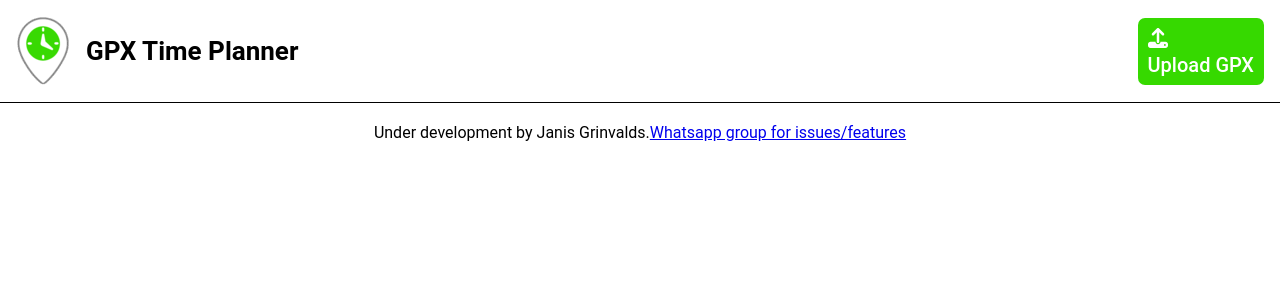
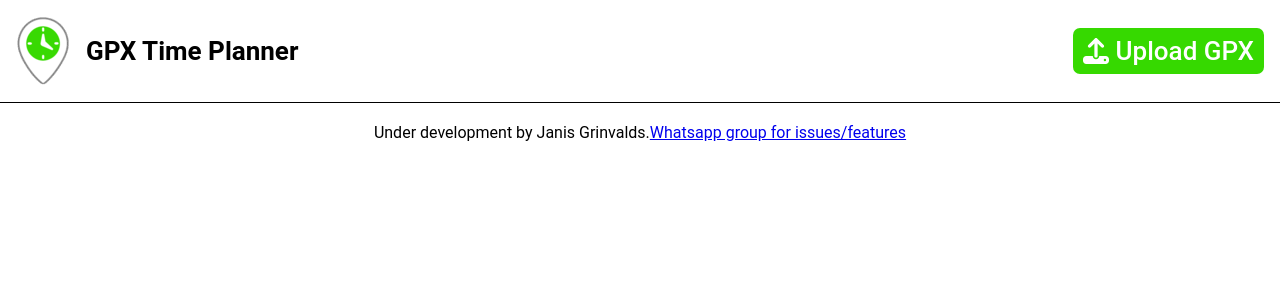
Before and after one commit to grinvaldsjanis/route-time-planner, a React (Create React App) app: page / in a window 1280 px wide. Shown: the top 300 px of the page. Built offline with nearby package versions, Linux system fonts and the light colour scheme.

Commit message:
upload file fixed

```diff
--- a/src/components/FileUploader/FileUploader.css
+++ b/src/components/FileUploader/FileUploader.css
@@ -1,10 +1,11 @@
 .file-uploader {
   display: flex;
-  flex-direction: column;
+  flex-direction: row;
   gap: 10px;
   align-items: center;
-  font-size: 16px;
+
   justify-content: flex-end;
+  flex-wrap: nowrap;
   /* background-color: rgb(207, 207, 207); */
 }
 
@@ -18,7 +19,8 @@
 }
 
 .inputfile + label {
-  font-size: 1.25em;
+  flex-direction: row;
+  font-size: 1em;
   font-weight: 700;
   color: white;
   padding: 10px;
--- a/src/components/WaypointList/TimeSelector/TimeSelector.css
+++ b/src/components/WaypointList/TimeSelector/TimeSelector.css
@@ -4,15 +4,16 @@
 }
 
 #time_wrapper {
-    display: flex;
-    flex-direction: column;
-    align-items: center;
-    gap: 0.6rem;
+  display: flex;
+  flex-direction: column;
+  align-items: center;
+  gap: 0.6rem;
   width: fit-content;
   margin-right: 30px;
   position: relative;
   top: 10px;
-  font-size: 1.4rem;;
+  font-size: 1.4rem;
+  text-align: center;
 }
 
 #time_input {
@@ -31,7 +32,6 @@ input {
   text-align: center;
   color: #132c14;
   background: none;
-
 }
 
 label {
```
Lines whose indentation alone changed are shown as unchanged.
